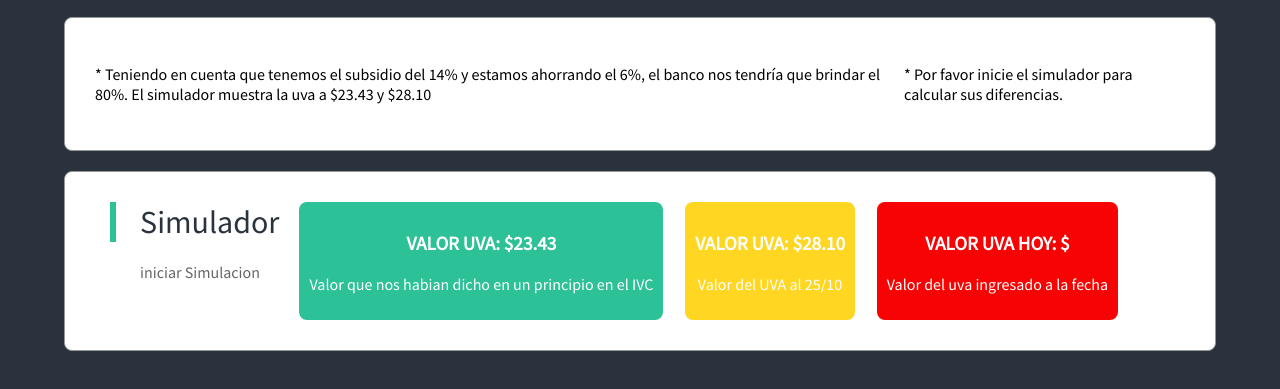
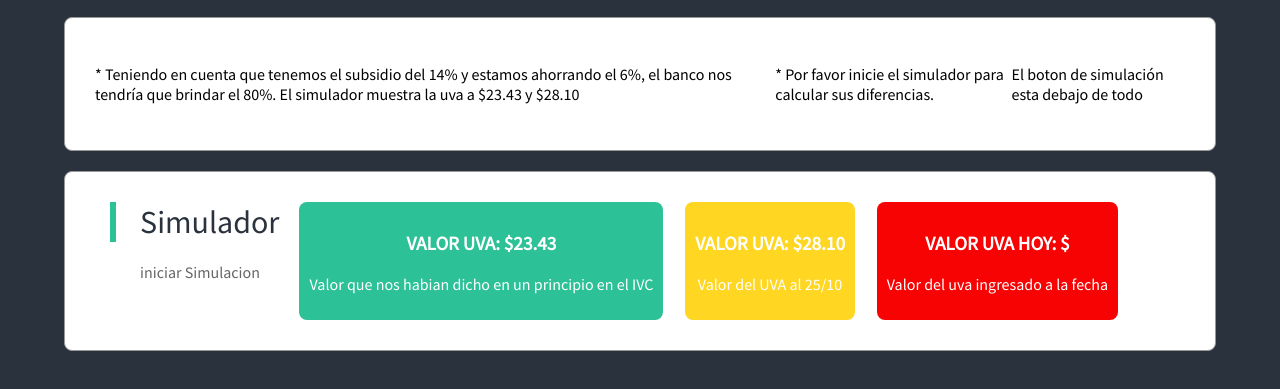
Before and after one commit to tonycuri/simulador-uvas, a plain HTML site: page index.html in a window 1280 px wide. Shown: the part 149-538 px from the top of the page. Drawn offline with Linux system fonts and the light colour scheme.

Commit message:
agregamos la explicacion del boton de simulacion

```diff
--- a/index.html
+++ b/index.html
@@ -18,6 +18,7 @@
     <div class="white-container">
         <p>* Teniendo en cuenta que tenemos el subsidio del 14% y estamos ahorrando el 6%, el banco nos tendría que brindar el 80%. El simulador muestra la uva a $23.43 y $28.10 </p>
         <p>* Por favor inicie el simulador para calcular sus diferencias.</p>
+        <p>El boton de simulación esta debajo de todo</p>
 
     </div>
     <div class="white-container">
```
